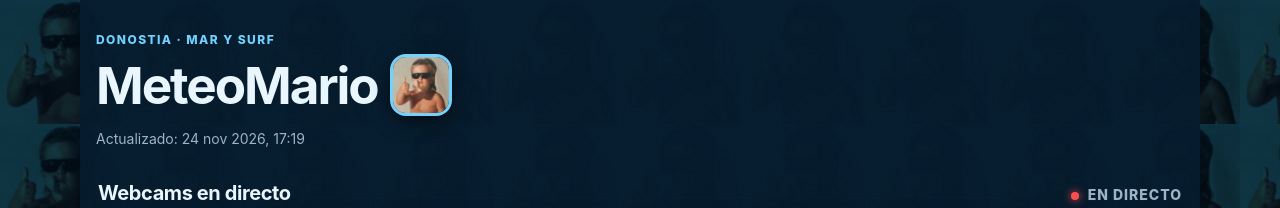
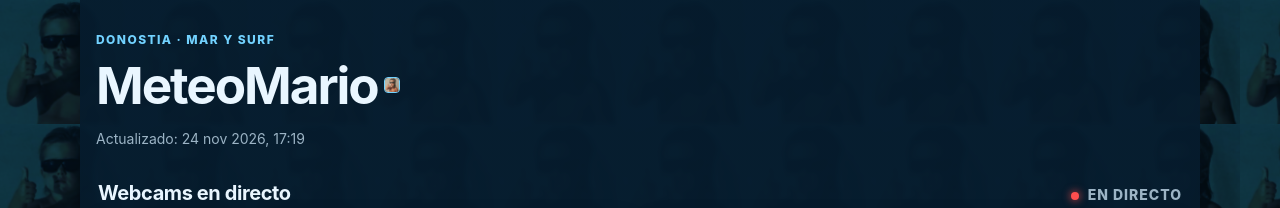
Before and after one commit to arruemario97/MeteoMario, a website: page index.html in a window 1280 px wide. Shown: the top 208 px of the page. Drawn offline with nearby package versions, Linux system fonts and the light colour scheme; no server answers.

Commit message:
Reducir avatar de MeteoMario

```diff
--- a/styles.css
+++ b/styles.css
@@ -5,8 +5,9 @@ body { margin: 0; min-height: 100vh; background: #061c2e url('assets/meteomario-
 .hero { margin: 8px 0 32px; }
 .eyebrow { color: #72d2ff; font-size: .75rem; font-weight: 800; letter-spacing: .12em; margin: 0 0 7px; }
 h1 { font-size: clamp(2rem, 8vw, 3.2rem); margin: 0; letter-spacing: -.04em; }
-.brand-title { display: flex; align-items: center; gap: 12px; }
-.brand-title img { width: 62px; height: 62px; border: 3px solid #72d2ff; border-radius: 16px; object-fit: cover; box-shadow: 0 6px 18px #0008; }
+.brand-title { display: flex; align-items: center; flex-wrap: nowrap; gap: 6px; }
+.brand-title h1 { white-space: nowrap; }
+.brand-title img { flex: 0 0 auto; width: 16px; height: 16px; border: 1px solid #72d2ff; border-radius: 4px; object-fit: cover; }
 .updated, .section-heading span { color: #9cb4c5; font-size: .875rem; }
 section { margin-top: 34px; }
 .section-heading { display: flex; align-items: baseline; justify-content: space-between; gap: 12px; margin: 0 2px 12px; }
```
